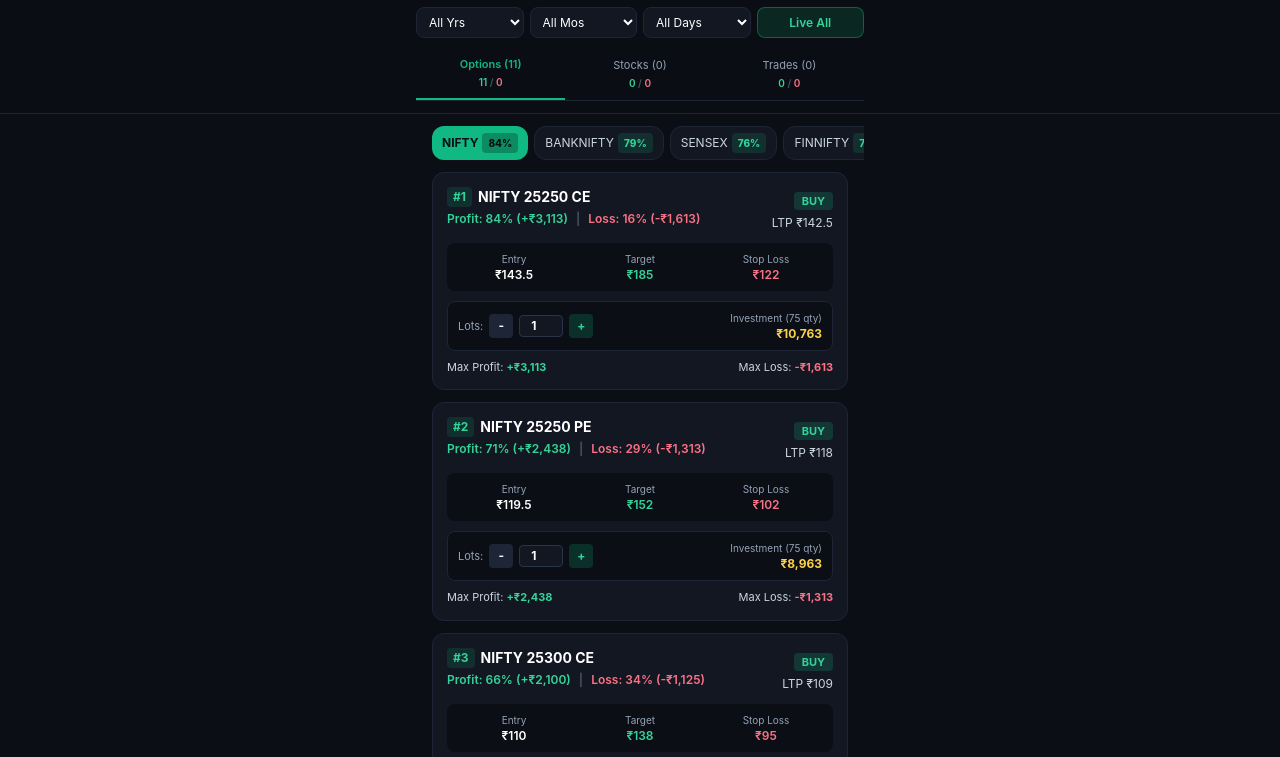
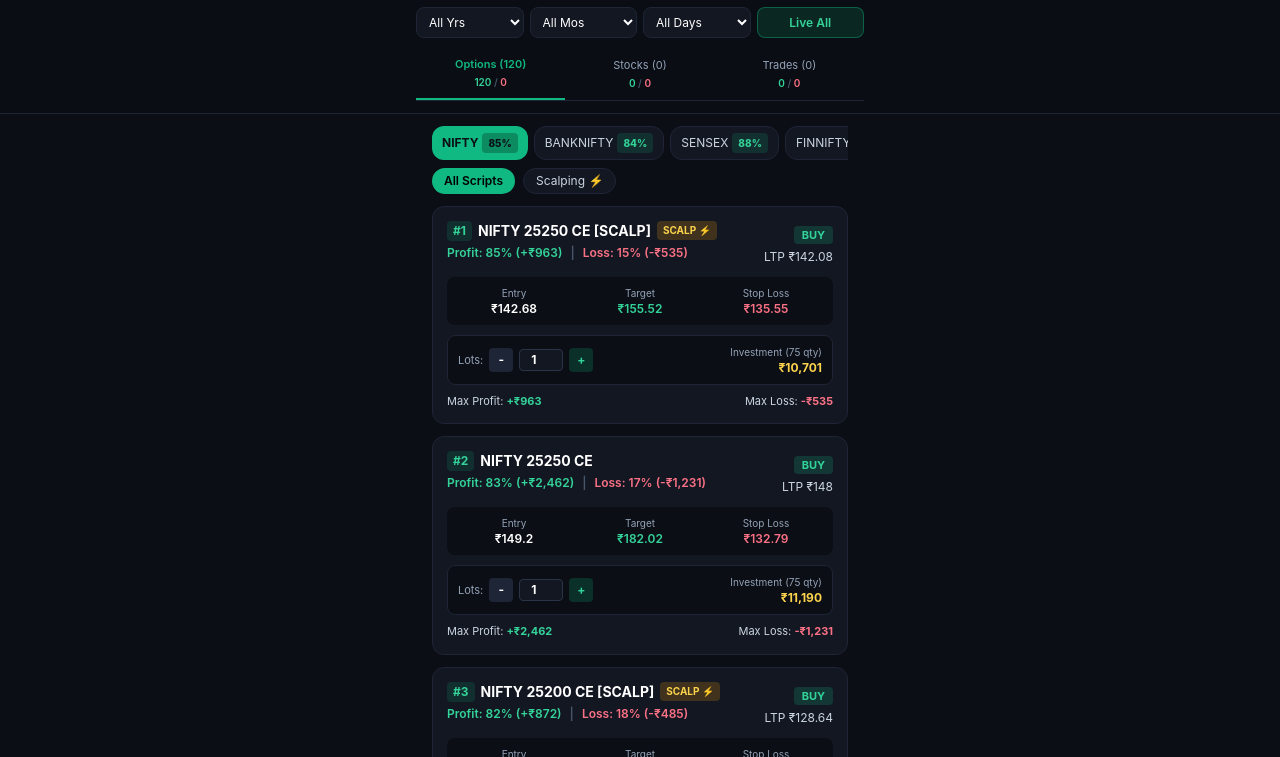
Before and after one commit to vaibhavmakwana25-eng/VectraEdge, a plain HTML site: page frontend/index.html in a window 1280 px wide. Shown: the part 43-800 px from the top of the page. Drawn offline with nearby package versions, Linux system fonts and the light colour scheme; no server answers.

Commit message:
Add files via upload

```diff
--- a/frontend/index.html
+++ b/frontend/index.html
@@ -58,8 +58,9 @@
     </nav>
   </header>
 
-  <!-- 5 Index Sub-Tabs inside Options -->
-  <div id="fno-filters" class="max-w-md mx-auto px-4 pt-3 flex gap-1.5 overflow-x-auto text-xs">
+  <!-- 5 Index Sub-Tabs + Scalping Toggle inside Options -->
+  <div id="fno-filters" class="max-w-md mx-auto px-4 pt-3 space-y-2 text-xs">
+    <div class="flex gap-1.5 overflow-x-auto">
       <button onclick="setIndexMode('NIFTY')" id="idx-NIFTY" class="py-1.5 px-2.5 rounded-xl subtab-active flex items-center justify-center gap-1 shrink-0">
         <span>NIFTY</span>
         <span id="best-NIFTY" class="px-1.5 py-0.5 rounded bg-black/25 text-[10px] font-extrabold">--%</span>
@@ -81,6 +82,11 @@
         <span id="best-MIDCPNIFTY" class="px-1.5 py-0.5 rounded bg-emerald-500/15 text-emerald-400 text-[10px] font-extrabold">--%</span>
       </button>
     </div>
+    <div class="flex gap-2">
+      <button onclick="setFnoStyle('ALL')" id="fstyle-ALL" class="px-3 py-1 rounded-full text-xs bg-emerald-500 text-black font-semibold">All Scripts</button>
+      <button onclick="setFnoStyle('SCALP')" id="fstyle-SCALP" class="px-3 py-1 rounded-full text-xs bg-[#131722] text-slate-300 border border-[#1e2536]">Scalping ⚡</button>
+    </div>
+  </div>
 
   <!-- Stock Sub-Tabs -->
   <div id="stock-filters" class="hidden max-w-md mx-auto px-4 pt-3 flex gap-2">
@@ -99,8 +105,8 @@
     <div class="bg-[#131722] border-t sm:border border-[#2a3449] w-full max-w-md rounded-t-2xl sm:rounded-2xl p-4 max-h-[90vh] overflow-y-auto">
       <div class="flex items-center justify-between border-b border-[#1e2536] pb-3">
         <div>
-          <h2 id="modal-title" class="text-base font-bold text-white">NIFTY 24650 CE</h2>
-          <p id="modal-sub" class="text-xs text-emerald-400">Profit Chance: 82% | Loss Chance: 18%</p>
+          <h2 id="modal-title" class="text-base font-bold text-white">NIFTY 25250 CE</h2>
+          <p id="modal-sub" class="text-xs text-emerald-400">Profit Chance: 84% | Loss Chance: 16%</p>
         </div>
         <button onclick="closeModal()" class="px-2.5 py-1 rounded-lg bg-[#1e2536] text-slate-300 text-xs">Close</button>
       </div>
@@ -140,10 +146,18 @@
   <script>
     const TABS = ['fno', 'stocks', 'trades'];
     const INDEX_TABS = ['NIFTY', 'BANKNIFTY', 'SENSEX', 'FINNIFTY', 'MIDCPNIFTY'];
-    const CACHE_KEY = 'vectra_signals_cache_v2';
+    const INDEX_META = {
+      NIFTY: { spot: 25250, step: 50, lot: 75, baseLtp: 142 },
+      BANKNIFTY: { spot: 52400, step: 100, lot: 30, baseLtp: 215 },
+      SENSEX: { spot: 81200, step: 100, lot: 20, baseLtp: 268 },
+      FINNIFTY: { spot: 24100, step: 50, lot: 65, baseLtp: 128 },
+      MIDCPNIFTY: { spot: 12850, step: 25, lot: 120, baseLtp: 94 }
+    };
+    const CACHE_KEY = 'vectra_signals_cache_v3';
     let allSignals = JSON.parse(localStorage.getItem(CACHE_KEY) || '[]');
     let currentTab = 'fno';
     let indexMode = 'NIFTY';
+    let fnoStyle = 'ALL';
     let stockMode = 'ALL';
     let selectedSignal = null;
     let activeStrategy = null;
@@ -244,34 +258,92 @@
       renderAll();
     }
 
-    const DEFAULT_FNO_SETUPS = [
-      { symbol: "NIFTY 25250 CE", is_fno: true, side: "BUY", ltp: 142.50, win_prob: 84, loss_prob: 16, entry: 143.50, target: 185.00, sl: 122.00, lot_size: 75 },
-      { symbol: "NIFTY 25250 PE", is_fno: true, side: "BUY", ltp: 118.00, win_prob: 71, loss_prob: 29, entry: 119.50, target: 152.00, sl: 102.00, lot_size: 75 },
-      { symbol: "NIFTY 25300 CE", is_fno: true, side: "BUY", ltp: 109.00, win_prob: 66, loss_prob: 34, entry: 110.00, target: 138.00, sl: 95.00, lot_size: 75 },
-      { symbol: "BANKNIFTY 52400 PE", is_fno: true, side: "BUY", ltp: 210.00, win_prob: 79, loss_prob: 21, entry: 212.00, target: 275.00, sl: 180.00, lot_size: 30 },
-      { symbol: "BANKNIFTY 52400 CE", is_fno: true, side: "BUY", ltp: 196.00, win_prob: 68, loss_prob: 32, entry: 198.00, target: 248.00, sl: 172.00, lot_size: 30 },
-      { symbol: "SENSEX 81200 CE", is_fno: true, side: "BUY", ltp: 265.00, win_prob: 76, loss_prob: 24, entry: 268.00, target: 345.00, sl: 228.00, lot_size: 20 },
-      { symbol: "SENSEX 81200 PE", is_fno: true, side: "BUY", ltp: 234.00, win_prob: 63, loss_prob: 37, entry: 236.00, target: 292.00, sl: 205.00, lot_size: 20 },
-      { symbol: "FINNIFTY 24100 CE", is_fno: true, side: "BUY", ltp: 128.00, win_prob: 75, loss_prob: 25, entry: 129.50, target: 164.00, sl: 111.00, lot_size: 65 },
-      { symbol: "FINNIFTY 24100 PE", is_fno: true, side: "BUY", ltp: 106.00, win_prob: 61, loss_prob: 39, entry: 107.50, target: 135.00, sl: 92.00, lot_size: 65 },
-      { symbol: "MIDCPNIFTY 12850 CE", is_fno: true, side: "BUY", ltp: 94.00, win_prob: 73, loss_prob: 27, entry: 95.00, target: 122.00, sl: 81.00, lot_size: 120 },
-      { symbol: "MIDCPNIFTY 12850 PE", is_fno: true, side: "BUY", ltp: 82.00, win_prob: 59, loss_prob: 41, entry: 83.00, target: 105.00, sl: 71.00, lot_size: 120 }
-    ];
+    function generateFullIndexSetups() {
+      const list = [];
+      const offsets = [-3, -2, -1, 0, 1, 2, 3];
+      const types = ['CE', 'PE'];
+
+      INDEX_TABS.forEach((idxName, idxPos) => {
+        const meta = INDEX_META[idxName];
+        const baseSpot = Math.round(meta.spot / meta.step) * meta.step;
+
+        offsets.forEach((off, oIdx) => {
+          const strike = baseSpot + (off * meta.step);
+          types.forEach((optType, tIdx) => {
+            const distSteps = Math.abs(off);
+            const ltp = Number(Math.max(45, meta.baseLtp - distSteps * (meta.step * 0.28) + (optType === 'CE' ? 6 : -4)).toFixed(2));
+            const entry = Number((ltp + 1.2).toFixed(2));
+            const target = Number((entry * 1.22).toFixed(2));
+            const sl = Number((entry * 0.89).toFixed(2));
+            const probWave = 86 - (distSteps * 4) - (tIdx * 3) - ((idxPos + oIdx) % 5);
+            const winProb = Math.min(89, Math.max(54, probWave));
+
+            list.push(normalizeSignal({
+              symbol: idxName + ' ' + strike + ' ' + optType,
+              is_fno: true,
+              is_scalp: false,
+              side: 'BUY',
+              ltp,
+              win_prob: winProb,
+              loss_prob: 100 - winProb,
+              entry,
+              target,
+              sl,
+              lot_size: meta.lot
+            }));
+
+            // Dedicated Scalping setup for ATM & near strikes
+            if (distSteps <= 2) {
+              const sLtp = Number(Math.max(52, ltp * 0.96).toFixed(2));
+              const sEntry = Number((sLtp + 0.6).toFixed(2));
+              const sTarget = Number((sEntry * 1.09).toFixed(2));
+              const sSl = Number((sEntry * 0.95).toFixed(2));
+              const sWin = Math.min(88, Math.max(58, winProb + 2));
+              list.push(normalizeSignal({
+                symbol: idxName + ' ' + strike + ' ' + optType + ' [SCALP]',
+                is_fno: true,
+                is_scalp: true,
+                side: 'BUY',
+                ltp: sLtp,
+                win_prob: sWin,
+                loss_prob: 100 - sWin,
+                entry: sEntry,
+                target: sTarget,
+                sl: sSl,
+                lot_size: meta.lot
+              }));
+            }
+          });
+        });
+      });
+
+      return list;
+    }
 
     function buildStrategiesForSignal(s, totalQty) {
       const baseP = Math.round(Math.abs((s.target - s.entry) * totalQty));
       const baseL = Math.round(Math.abs((s.entry - s.sl) * totalQty));
       const pPct = s.win_prob || 72;
       const lPct = 100 - pPct;
-      const parts = (s.symbol || 'NIFTY 25000 CE').split(' ');
-      const idxName = parts[0] || 'INDEX';
-      const strike = parseInt(parts[1], 10) || 25000;
-      const step = idxName.includes('BANK') || idxName.includes('SENSEX') ? 100 : (idxName.includes('MIDCP') ? 25 : 50);
+      const parts = (s.symbol || 'NIFTY 25250 CE').split(' ');
+      const idxName = parts[0] || 'NIFTY';
+      const strike = parseInt(parts[1], 10) || 25250;
+      const step = (INDEX_META[idxName] && INDEX_META[idxName].step) || 50;
 
       return [
         {
+          id: "scalp_burst",
+          name: "1. Momentum Scalp (Quick 1m-5m)",
+          desc: "Fast spike capture - " + strike + " " + (parts[2] || 'CE') + " tight SL",
+          legs: "SCALP " + strike + " " + (parts[2] || 'CE'),
+          winPct: Math.min(90, pPct + 2),
+          lossPct: Math.max(10, 100 - Math.min(90, pPct + 2)),
+          profitAmt: Math.max(150, Math.round(baseP * 0.72)),
+          lossAmt: Math.max(90, Math.round(baseL * 0.58))
+        },
+        {
           id: "straddle",
-          name: "1. Dual Straddle (ATM CE + PE)",
+          name: "2. Dual Straddle (ATM CE + PE)",
           desc: "Big move on either side - " + strike + " CE & PE",
           legs: strike + " CE + " + strike + " PE",
           winPct: pPct,
@@ -281,7 +353,7 @@
         },
         {
           id: "strangle",
-          name: "2. OTM Strangle (CE + PE)",
+          name: "3. OTM Strangle (CE + PE)",
           desc: "Lower cost breakout - " + (strike + step) + " CE & " + (strike - step) + " PE",
           legs: (strike + step) + " CE + " + (strike - step) + " PE",
           winPct: Math.min(89, pPct - 4),
@@ -291,7 +363,7 @@
         },
         {
           id: "bull_spread",
-          name: "3. Bull Call Spread",
+          name: "4. Bull Call Spread",
           desc: "Buy " + strike + " CE + Sell " + (strike + step * 2) + " CE (Capped risk)",
           legs: "BUY " + strike + " CE / SELL " + (strike + step * 2) + " CE",
           winPct: Math.min(90, pPct + 3),
@@ -301,23 +373,13 @@
         },
         {
           id: "bear_spread",
-          name: "4. Bear Put Spread",
+          name: "5. Bear Put Spread",
           desc: "Buy " + strike + " PE + Sell " + (strike - step * 2) + " PE (Downside hedge)",
           legs: "BUY " + strike + " PE / SELL " + (strike - step * 2) + " PE",
           winPct: Math.max(52, 96 - pPct),
           lossPct: Math.min(48, 100 - Math.max(52, 96 - pPct)),
           profitAmt: Math.round(baseP * 0.88),
           lossAmt: Math.round(baseL * 0.52)
-        },
-        {
-          id: "condor",
-          name: "5. Range / Iron Condor Hedge",
-          desc: "Theta decay play - " + (strike - step * 2) + " PE to " + (strike + step * 2) + " CE",
-          legs: (strike - step * 2) + " PE <-> " + (strike + step * 2) + " CE",
-          winPct: 67,
-          lossPct: 33,
-          profitAmt: Math.round(baseP * 0.75),
-          lossAmt: Math.round(baseL * 0.65)
         }
       ];
     }
@@ -338,6 +400,7 @@
       const idx = detectIndexName(nameUpper);
       s.is_fno = Boolean(s.is_fno || idx || nameUpper.includes(' CE') || nameUpper.includes(' PE'));
       s.index_name = idx;
+      s.is_scalp = Boolean(s.is_scalp || nameUpper.includes('[SCALP]') || nameUpper.includes('SCALP'));
       s.date = s.date || window._todayKey || '2026-11-19';
 
       const entry = parseFloat(s.entry) || parseFloat(s.ltp) || 100;
@@ -364,8 +427,28 @@
         const res = await fetch('/api/signals');
         const data = await res.json();
         const rawList = Array.isArray(data) ? data : (data.signals || data.candidates || []);
-        if (rawList.length) {
-          allSignals = rawList.map(normalizeSignal);
+        const backendFno = rawList.filter(x => {
+          const u = (x.symbol || '').toUpperCase();
+          return Boolean(x.is_fno || detectIndexName(u) || u.includes(' CE') || u.includes(' PE'));
+        });
+        const backendStocks = rawList.filter(x => {
+          const u = (x.symbol || '').toUpperCase();
+          return !(x.is_fno || detectIndexName(u) || u.includes(' CE') || u.includes(' PE'));
+        });
+
+        const richFno = generateFullIndexSetups();
+        const seenSyms = new Set(richFno.map(x => x.symbol.toUpperCase()));
+        backendFno.forEach(item => {
+          const norm = normalizeSignal(item);
+          if (!seenSyms.has(norm.symbol.toUpperCase())) {
+            seenSyms.add(norm.symbol.toUpperCase());
+            richFno.push(norm);
+          }
+        });
+
+        const merged = richFno.concat(backendStocks.map(normalizeSignal));
+        if (merged.length) {
+          allSignals = merged;
           localStorage.setItem(CACHE_KEY, JSON.stringify(allSignals));
         }
       } catch (e) {
@@ -395,6 +478,17 @@
         const active = (name === idxName);
         btn.className = 'py-1.5 px-2.5 rounded-xl flex items-center justify-center gap-1 shrink-0 ' + (active ? 'subtab-active' : 'subtab-inactive');
         badge.className = 'px-1.5 py-0.5 rounded text-[10px] font-extrabold ' + (active ? 'bg-black/25 text-white' : 'bg-emerald-500/15 text-emerald-400');
+      });
+      renderAll();
+    }
+
+    function setFnoStyle(style) {
+      fnoStyle = style;
+      ['ALL', 'SCALP'].forEach(st => {
+        const el = document.getElementById('fstyle-' + st);
+        el.className = (st === style)
+          ? 'px-3 py-1 rounded-full text-xs bg-emerald-500 text-black font-semibold'
+          : 'px-3 py-1 rounded-full text-xs bg-[#131722] text-slate-300 border border-[#1e2536]';
       });
       renderAll();
     }
@@ -443,15 +537,17 @@
 
     function getAllFnoPool() {
       const dateFiltered = allSignals.filter(s => s.is_fno && matchesCascadeDate(s.date));
-      const base = dateFiltered.length ? dateFiltered : DEFAULT_FNO_SETUPS.map(normalizeSignal).filter(s => matchesCascadeDate(s.date));
+      const base = dateFiltered.length ? dateFiltered : generateFullIndexSetups().filter(s => matchesCascadeDate(s.date));
       return base.filter(s => INDEX_TABS.includes(s.index_name || detectIndexName(s.symbol)));
     }
 
     function getTabList(tabName) {
       if (tabName === 'fno') {
-        return getAllFnoPool()
-          .filter(s => (s.index_name || detectIndexName(s.symbol)) === indexMode)
-          .sort((a, b) => (b.win_prob || 0) - (a.win_prob || 0));
+        let list = getAllFnoPool().filter(s => (s.index_name || detectIndexName(s.symbol)) === indexMode);
+        if (fnoStyle === 'SCALP') {
+          list = list.filter(s => s.is_scalp);
+        }
+        return list.sort((a, b) => (b.win_prob || 0) - (a.win_prob || 0));
       }
       let list = allSignals.filter(s => !s.is_fno && matchesCascadeDate(s.date));
       if (stockMode !== 'ALL') {
@@ -551,13 +647,15 @@
         const maxProfit = Math.round(Math.abs((s.target - s.entry) * totalQty));
         const maxLoss = Math.round(Math.abs((s.entry - s.sl) * totalQty));
         const unitLabel = s.is_fno ? 'Lots' : 'Qty';
+        const scalpBadge = s.is_scalp ? '<span class="px-1.5 py-0.5 rounded text-[10px] font-bold bg-amber-500/20 text-amber-300">SCALP ⚡</span>' : '';
 
         return '<div onclick=\'openModal(' + JSON.stringify(s).replace(/'/g, "&#39;") + ')\' class="card-bg rounded-xl p-3.5 active:scale-[0.99] transition cursor-pointer">' +
           '<div class="flex items-start justify-between gap-2">' +
             '<div>' +
-              '<div class="flex items-center gap-1.5">' +
+              '<div class="flex items-center gap-1.5 flex-wrap">' +
                 '<span class="text-xs font-bold px-1.5 py-0.5 rounded bg-emerald-500/15 text-emerald-400">#' + (i + 1) + '</span>' +
                 '<h3 class="font-bold text-white text-sm">' + cleanName + '</h3>' +
+                scalpBadge +
               '</div>' +
               '<div class="mt-1 flex items-center gap-2 text-xs font-semibold">' +
                 '<span class="text-emerald-400">Profit: ' + win + '% (+₹' + maxProfit.toLocaleString('en-IN') + ')</span>' +
```
Lines whose indentation alone changed are shown as unchanged.
